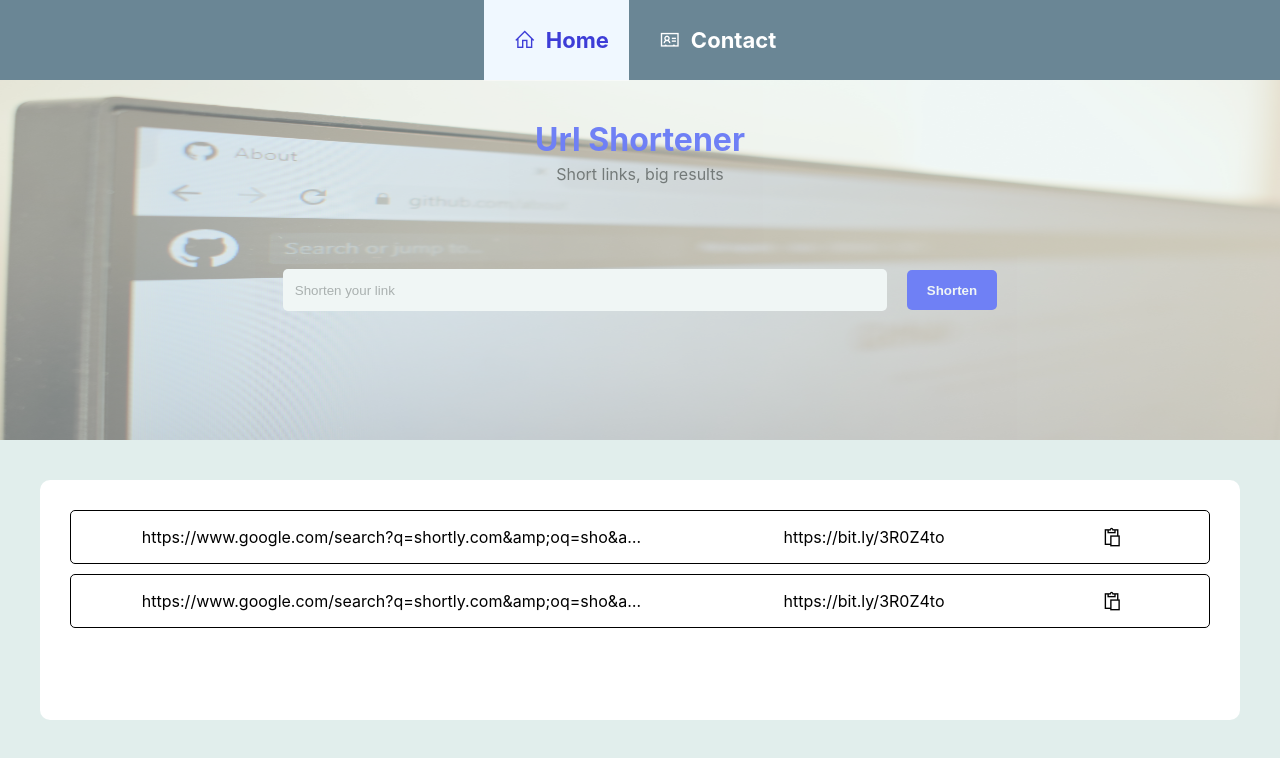
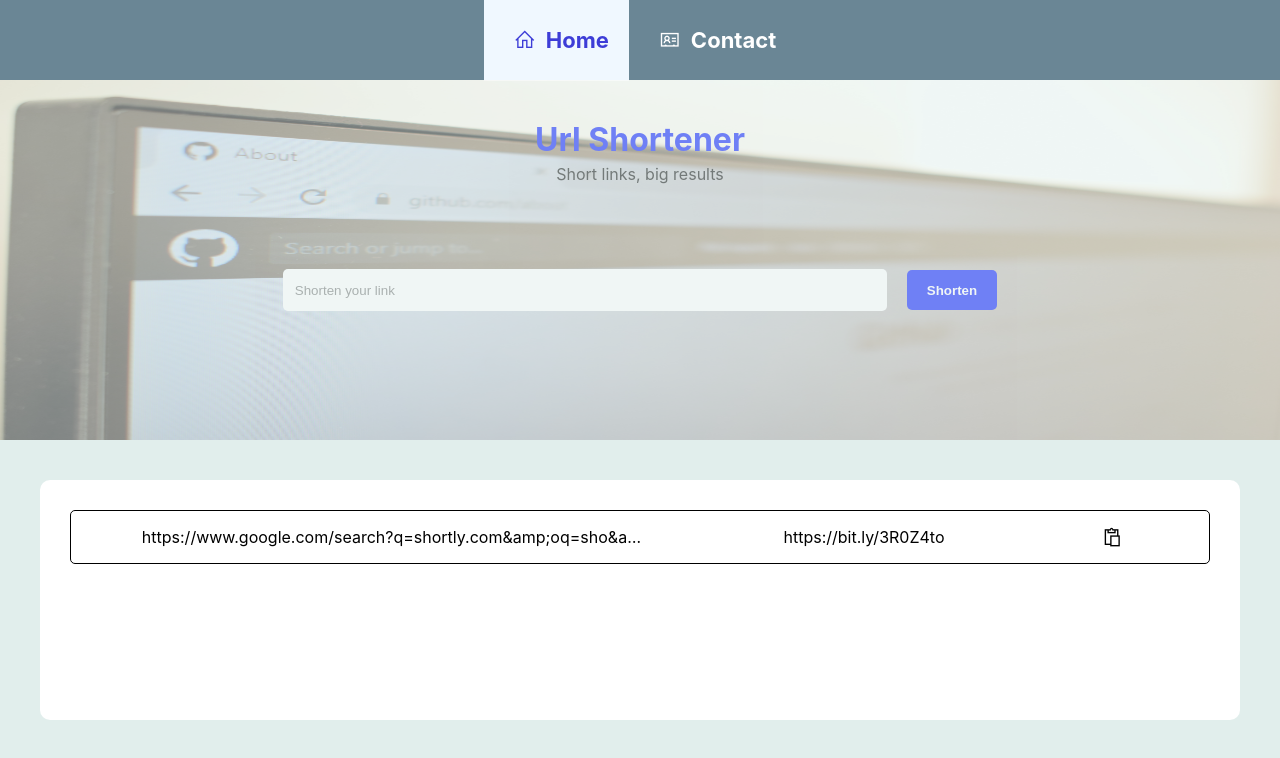
Before and after one commit to pesto-students/p3-shashank-HarshitPatel95, a React (Create React App) app in the folder Week-10/url-shortener/: page / in a window 1280 px wide. Shown: the top 758 px of the page. Built offline with nearby package versions, Linux system fonts and the light colour scheme.

Commit message:
maintain list using context

```diff
--- a/Week-10/url-shortener/src/components/LinkCard.js
+++ b/Week-10/url-shortener/src/components/LinkCard.js
@@ -1,14 +1,15 @@
+import React, { useContext } from "react";
 import ShortedLinkCard from "./ShortedLinkCard";
+import { UserContext } from "../pages/Home";
 
 const LinkCard = () => {
-  let longURL =
-    "https://www.google.com/search?q=shortly.com&amp;oq=sho&amp;aqs=chrome.1.69i57j69i59l2j69i61l3j69i65l2.2163j0j1&amp;sourceid=chrome&amp;ie=UTF-8";
-  let shortURL = "https://bit.ly/3R0Z4to";
+  const { shortedLink } = useContext(UserContext);
 
   return (
     <div className="linklist-container">
-      <ShortedLinkCard longurl={longURL} shorturl={shortURL} />
-      <ShortedLinkCard longurl={longURL} shorturl={shortURL} />
+      {shortedLink.map((link, index) => (
+        <ShortedLinkCard key={index} longurl={link.longURL} shorturl={link.shortURL} />
+      ))}
     </div>
   );
 };
--- a/Week-10/url-shortener/src/components/LinkForm.js
+++ b/Week-10/url-shortener/src/components/LinkForm.js
@@ -1,15 +1,36 @@
-import React, { useState } from "react";
+import React, { useState, useRef, useContext } from "react";
+import { UserContext } from "../pages/Home";
 
 const LinkForm = () => {
   const [enteredUrl, setEnteredUrl] = useState("");
+  const { setShortedLinks } = useContext(UserContext);
+  const linkRef = useRef();
+
   const handleSubmit = async (e) => {
     e.preventDefault();
+
+    if (enteredUrl === "") {
+      alert("This is not a valid URL");
+      setEnteredUrl("");
+      linkRef.current.focus();
+      return;
+    }
 
     fetch("https://api.shrtco.de/v2/shorten?url=" + enteredUrl)
       .then((res) => res.json())
       .then(
         (res) => {
-          console.log(res.result.full_short_link);
+          if (res.ok === false) {
+            alert(res.error);
+            setEnteredUrl("");
+            linkRef.current.focus();
+            return;
+          }
+          const item = {
+            longURL: enteredUrl,
+            shortURL: res.result.full_short_link,
+          };
+          setShortedLinks((prevItem) => [item, ...prevItem]);
           setEnteredUrl("");
         },
         (error) => {
@@ -27,6 +48,7 @@ const LinkForm = () => {
           placeholder="Shorten your link"
           value={enteredUrl}
           onChange={(e) => setEnteredUrl(e.target.value)}
+          ref={linkRef}
         />
         <button>Shorten</button>
       </form>
--- a/Week-10/url-shortener/src/pages/Home.js
+++ b/Week-10/url-shortener/src/pages/Home.js
@@ -1,8 +1,22 @@
+import React, { useState, createContext } from "react";
 import LinkForm from "../components/LinkForm";
 import LinkCard from "../components/LinkCard";
 
+export const UserContext = createContext();
+
+const shorted_Link = [
+  {
+    longURL:
+      "https://www.google.com/search?q=shortly.com&amp;oq=sho&amp;aqs=chrome.1.69i57j69i59l2j69i61l3j69i65l2.2163j0j1&amp;sourceid=chrome&amp;ie=UTF-8",
+    shortURL: "https://bit.ly/3R0Z4to",
+  },
+];
+
 const Home = () => {
+  const [shortedLink, setShortedLinks] = useState(shorted_Link);
+
   return (
+    <UserContext.Provider value={{ shortedLink, setShortedLinks }}>
       <div className="page-content">
         <div className="link-container">
           <h1>Url Shortener</h1>
@@ -13,6 +27,7 @@ const Home = () => {
           <LinkCard />
         </div>
       </div>
+    </UserContext.Provider>
   );
 };
 
```
Lines whose indentation alone changed are shown as unchanged.
